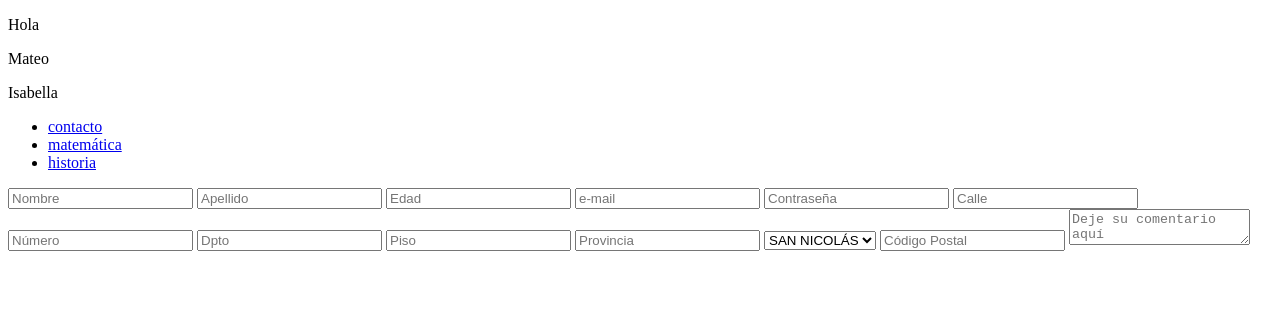
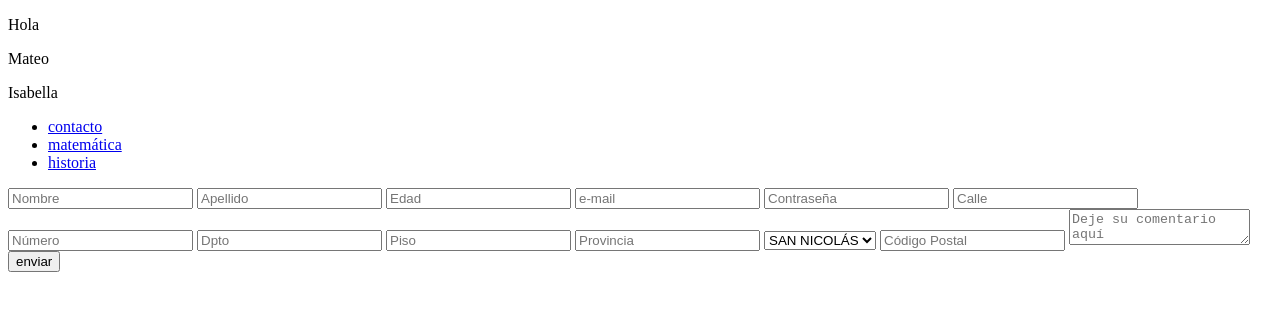
Before and after one commit to denisefranco/museo, a plain HTML site: page index.html in a window 1280 px wide. Drawn offline with Linux system fonts and the light colour scheme.

Commit message:
boton enviar

```diff
--- a/index.html
+++ b/index.html
@@ -52,9 +52,9 @@
         <input type="number" placeholder="Código Postal">
 
 
-<textarea name="" id="" placeholder="Deje su comentario aquí"></textarea>
+        <textarea name="" id="" placeholder="Deje su comentario aquí"></textarea>
 
-
+        <input type="submit" value="enviar">
 
     </form>
 </body>
```
